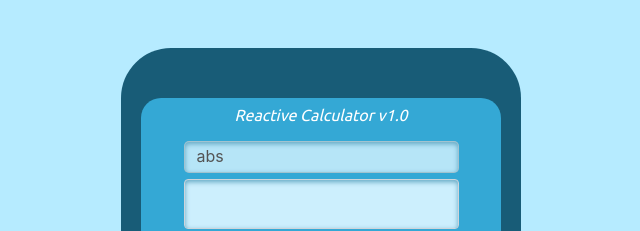
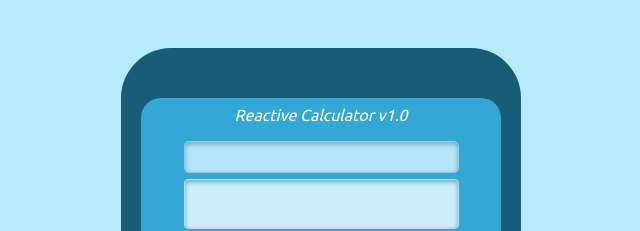
Before and after one commit to Joeseff6/Reactive-Calculator, a React (Create React App) app: page / in a window 1280 px wide. Shown: the top 231 px of the page, without its empty margins (319-959 px from the left). Built offline with nearby package versions, Linux system fonts and the light colour scheme; the HTML template or start-up script is replaced by a standard one.

Commit message:
Changed textarea value to be result prop

```diff
--- a/src/components/Screen.js
+++ b/src/components/Screen.js
@@ -1,9 +1,9 @@
 import "./Screen.css"
 
-const Screen = ({ onEntryChange, entry }) => {
+const Screen = ({ onEntryChange, entry, result }) => {
   return (
     <form type="submit">
-      <textarea id="result" name="result" disabled>abs</textarea>
+      <textarea id="result" name="result" value={result}disabled />
       <input
         className="form-control"
         type="text"
```
